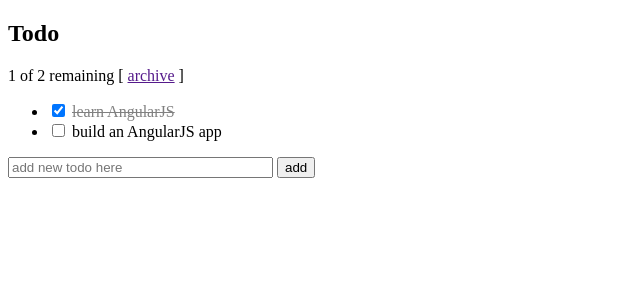
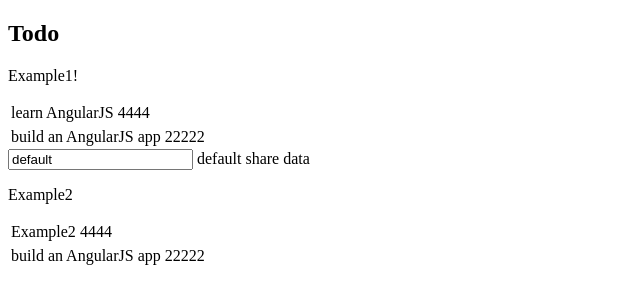
Before and after one commit to h4me/anjular, a plain HTML site: page app1/index.html in a window 1280 px wide. Shown: the whole page, without its empty margins (0-640 px from the left). Drawn offline with nearby package versions, Linux system fonts and the light colour scheme.

Commit message:
broadcast it works

```diff
--- a/app1/code.js
+++ b/app1/code.js
@@ -1,5 +1,6 @@
-    angular.module('todoApp', [])
-      .controller('TodoListController', function() {
+var app = angular.module('todoApp', [])
+/*
+app.controller('TodoListController', function() {
         var todoList = this;
         todoList.todos = [
           {text:'learn AngularJS', done:true},
@@ -26,3 +27,49 @@
           });
         };
       });
+
+app.controller('Example', function() {
+          var main = this;
+          main.jTable = [ {name:'learn AngularJS', phone: '4444'},
+                         {name:'build an AngularJS app', phone : '22222'}];
+
+});
+*/
+
+app.controller('mainCtrl', function($scope) {
+     console.log('main')
+
+    $scope.Send2Me = function() {
+       $scope.$broadcast('myCustomEvent', '!!!! Broadcast it works! !!!');
+    }
+
+});
+
+
+app.controller('Example2', function($scope,$rootScope) {
+console.log('init Example2')
+
+      $scope.jTable = [
+                    {name:'Example2', phone: '4444'},
+                    {name:'build an AngularJS app', phone : '22222'}
+                  ];
+
+       $scope.$on('myCustomEvent', function (event, data) {
+                  //  $scope.jeden=data; // 'Some data'
+                    console.log('Cos przyslo')
+                    console.log(data)
+       });
+      // $rootScope.sharedata = 'sharedata is ok!';
+
+});
+
+
+
+app.controller('Example1', function($scope) {
+  console.log('init Example1')
+  $scope.jTable = [ {name:'learn AngularJS', phone: '4444'},
+                 {name:'build an AngularJS app', phone : '22222'}];
+  $scope.reader='default'
+//  $scope.reader
+  $scope.sharedata = 'share data'
+});
--- a/app1/index.html
+++ b/app1/index.html
@@ -6,7 +6,9 @@
         <link rel="stylesheet" href="custom.css">
       </head>
       <body>
+
         <h2>Todo</h2>
+<!--
         <div ng-controller="TodoListController as todoList">
           <span>{{todoList.remaining()}} of {{todoList.todos.length}} remaining</span>
           [ <a href="" ng-click="todoList.archive()">archive</a> ]
@@ -24,10 +26,30 @@
             <input class="btn-primary" type="submit" value="add">
           </form>
         </div>
+-->
 
+<div ng-controller="mainCtrl" class="ng-scope" ng-click="Send2Me()">
 
+    <div ng-controller="Example1" class="ng-scope">
+      <p>Example1!</p>
+        <table ng-repeat="row in jTable">
+         <tr><td> {{row.name}}  </td><td>{{row.phone}}</td></tr>
+        </table>
+        <input type="text" ng-model="reader" />
+        {{reader}}
+        {{sharedata}}
+   </div>
 
+   <div ng-controller="Example2" class="ng-scope">
+       <p>Example2</p>
+       <table ng-repeat="row in jTable">
+        <tr><td> {{row.name}}  </td><td>{{row.phone}}</td></tr>
+       </table>
+        <p> {{ jeden }} </p>
 
+  </div>
+
+</div>
 
       </body>
     </html>
```
